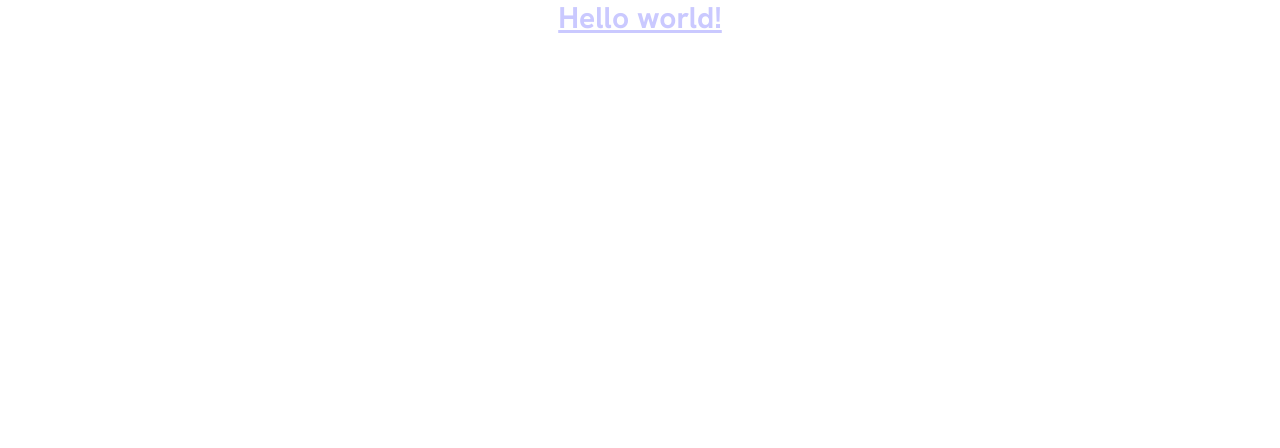
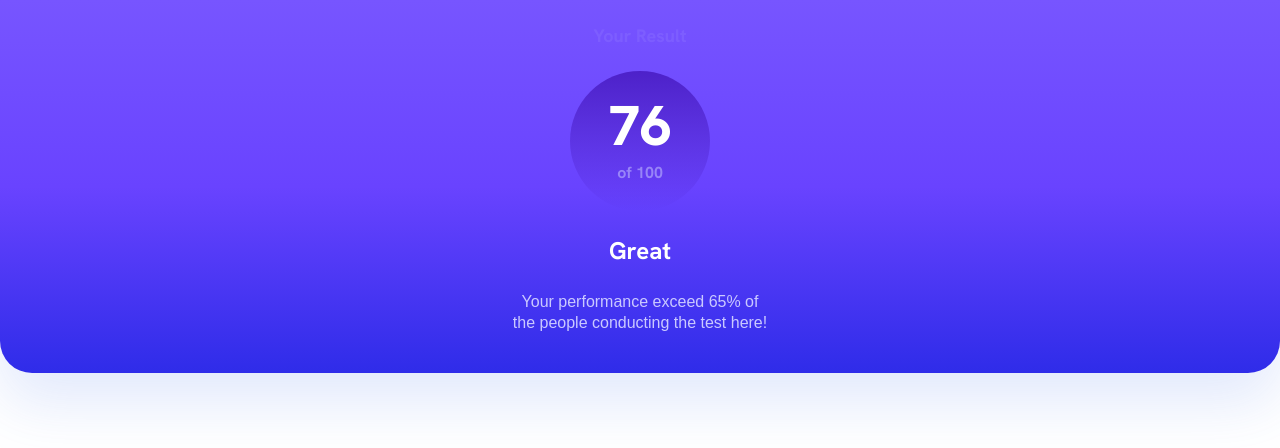
Before and after one commit to roodhouse/frontend-mentor-results-summary-component, a React (Create React App) app: page / in a window 1280 px wide. Shown: the top 448 px of the page. Built offline with nearby package versions, Linux system fonts and the light colour scheme.

Commit message:
score component

```diff
--- a/src/App.js
+++ b/src/App.js
@@ -1,11 +1,10 @@
 import './App.css';
+import Score from './components/Score';
 
 function App() {
   return (
     <div className="App">
-     <h1 className="text-3xl font-bold underline font-['HankenGrotesk'] text-lightBlue">
-      Hello world!
-    </h1>
+     <Score />
     </div>
   );
 }
--- /dev/null
+++ b/src/components/Score.jsx
@@ -0,0 +1,31 @@
+import React from 'react'
+
+function Score() {
+  return (
+    <div id='scoreWrapper' className='bg-gradient-to-b from-gradientOneFirst from-0% via-gradientOneSecond via-0.01% to-gradientOneThird to-100% shadow-[0_30px_60px_rgba(61,108,236,0.15)] rounded-[0_0_32px_32px]'>
+        <div id='scoreContainer' className='flex flex-col justify-center items-center'>
+            <div id='resultContainer' className='py-6 font-["HankenGrotesk"] font-bold text-lg leading-[23.45px] text-center text-lightBlue opacity-10'>
+                <h1 id='result'>Your Result</h1>
+            </div>
+            <div id='yourScoreContainer' className='flex flex-col justify-center items-center bg-gradient-to-b from-gradientTwoFirst from-0% via-gradientTwoSecond via-100% to-gradientTwoThird to-100% w-[140px] h-[140px] pb-6 rounded-[50%]'>
+                <div id='theScore' className='font-["HankenGrotesk"] text-[56px] leading-[72px] text-white pt-[42px] font-extrabold'>
+                    <p>76</p>
+                </div>
+                <div id='outOf' className='font-["HankenGrotesk"] text-lightBlue text-base leading-[21px] opacity-[0.52] font-bold pb-7'>
+                    <p>of 100</p>
+                </div>
+            </div>
+            <div id='feedbackContainer' className='pt-6 pb-10'>
+                <div id='feedbackHeading' className='text-white font-["HankenGrotesk"] font-bold text-2xl text-center pb-6'>
+                    <h2>Great</h2>
+                </div>
+                <div id='feedbackNote' className='text-lightBlue font-medium text-base leading-[21px] text-center max-w-[260px]'>
+                    <p>Your performance exceed 65% of the people conducting the test here!</p>
+                </div>
+            </div>
+        </div>
+    </div>
+  )
+}
+
+export default Score
--- a/tailwind.config.js
+++ b/tailwind.config.js
@@ -15,7 +15,13 @@ module.exports = {
       red: '#FF5555',
       darkNavy: '#303B59',
       lightBlue: '#CAC9FF',
-      veryLightBlue: '#ECF2FF'
+      veryLightBlue: '#ECF2FF',
+      gradientOneFirst: 'rgba(119, 85, 255, 1)',
+      gradientOneSecond: 'rgba(105, 67, 255, 1)',
+      gradientOneThird: 'rgba(47, 44, 233, 1)',
+      gradientTwoFirst: 'rgba(77, 33, 201, 1)',
+      gradientTwoSecond: 'rgba(37, 33, 201, 0)',
+      gradientTwoThird: 'rgba(37, 33, 201, 0)'
     }
   },
   plugins: [],
```
Also changed, not shown: src/data.json (renamed from data.json).
